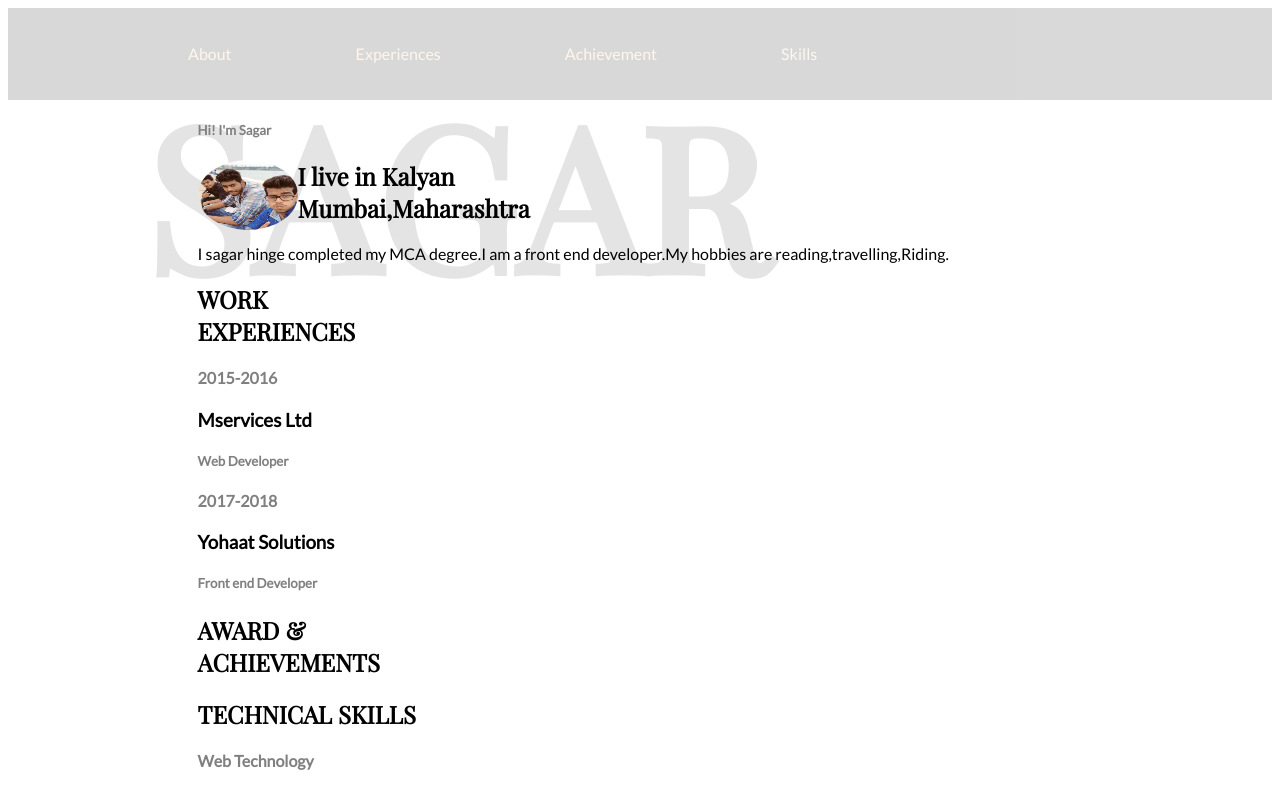
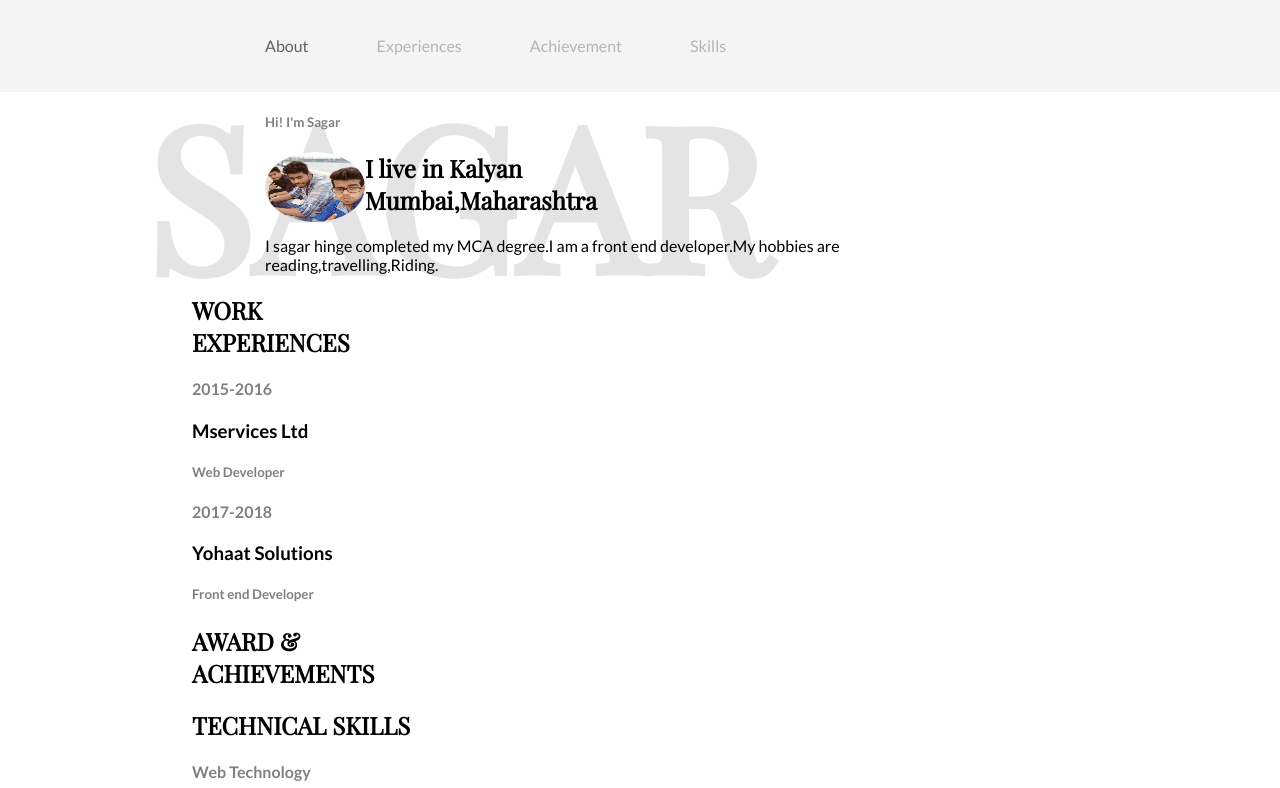
Before and after one commit to sagar2526/cv, a plain HTML site: page index.html in a window 1280 px wide. Shown: the top 788 px of the page. Drawn offline with nearby package versions, Linux system fonts and the light colour scheme.

Commit message:
new css styles added and changed html code

```diff
--- a/home.css
+++ b/home.css
@@ -1,11 +1,35 @@
+body {
+	margin : 0px;
+}
 .nav-bar{
-	margin: auto;
+	background-color: #f4f4f4;
+	padding: 20px 0px;
 }
 .header{
-	background-color: grey;
+/*	background-color: grey;
 	padding: 20px;
-	opacity:0.30;
+	opacity:0.30;*/
 }
+.center {
+ width: 750px;
+ margin: auto;
+}
+.nav-bar ul {
+ padding: 0px;
+}
+.nav-bar ul li{
+	color: #b4b4b4;
+	list-style: none;
+	display: inline;
+	margin-right: 64px ;
+	font-family: 'Lato', sans-serif;
+	    font-weight: 400;
+}
+.nav-bar ul li.active {
+	color: #616060;
+}
+
+
 .profile{
 	margin: auto;
 }
@@ -38,13 +62,6 @@ img{
 	border-radius: 60%;
 	float: left;
 }
-li{
-	color: bisque;
-	list-style: none;
-	display: inline;
-	margin-left: 120px ;
-	font-family: 'Lato', sans-serif;
-}
 .container{
 	margin-left: 15%;
 }
--- a/index.html
+++ b/index.html
@@ -2,21 +2,24 @@
 <head>
 <title>CV by @sagar</title>
 <link href="home.css" type="text/css" rel="stylesheet"/>
-<link href="https://fonts.googleapis.com/css?family=Lato" rel="stylesheet">
+<link href="https://fonts.googleapis.com/css?family=Lato:100,400,700" rel="stylesheet">
 <link href="https://fonts.googleapis.com/css?family=Playfair+Display" rel="stylesheet">
 </head>
 <body>
 	<nav class="nav-bar">
+		<div class="center">
 			<div class="header">
 				<ul>
-  	     <li>About</li>
+					<li class="active">About</li>
 					<li>Experiences</li>
 					<li>Achievement</li>
 					<li>Skills</li>
 				</ul>
 			</div>
+		</div>
+
 	</nav>
-  <section class="container">
+  <section class="center">
   	<h5>Hi! I'm Sagar</h5>
   <div class="profile">
     <img src="profile.jpg" alt="profile" height="70" width="100" />
```
Lines whose indentation alone changed are shown as unchanged.
